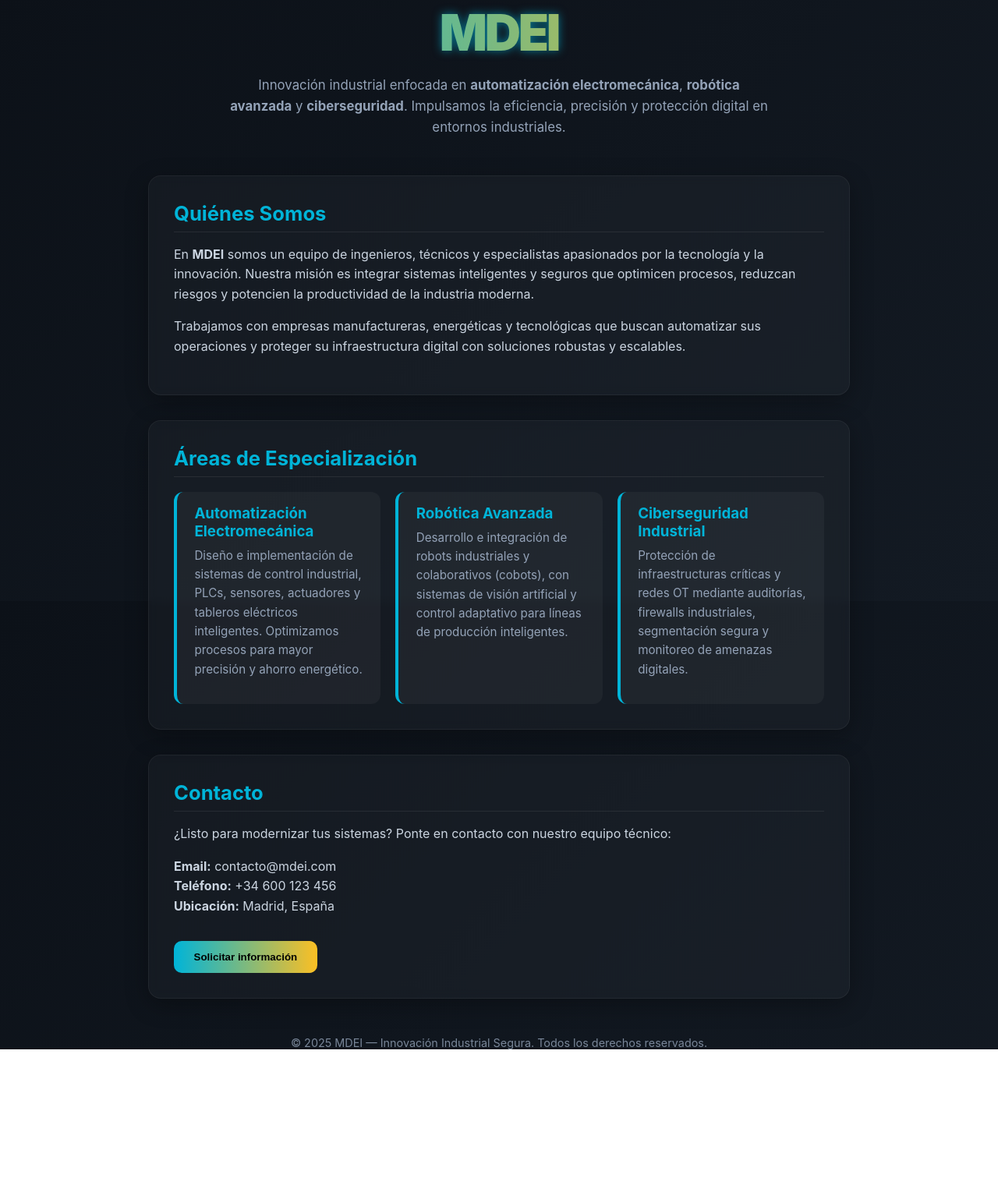
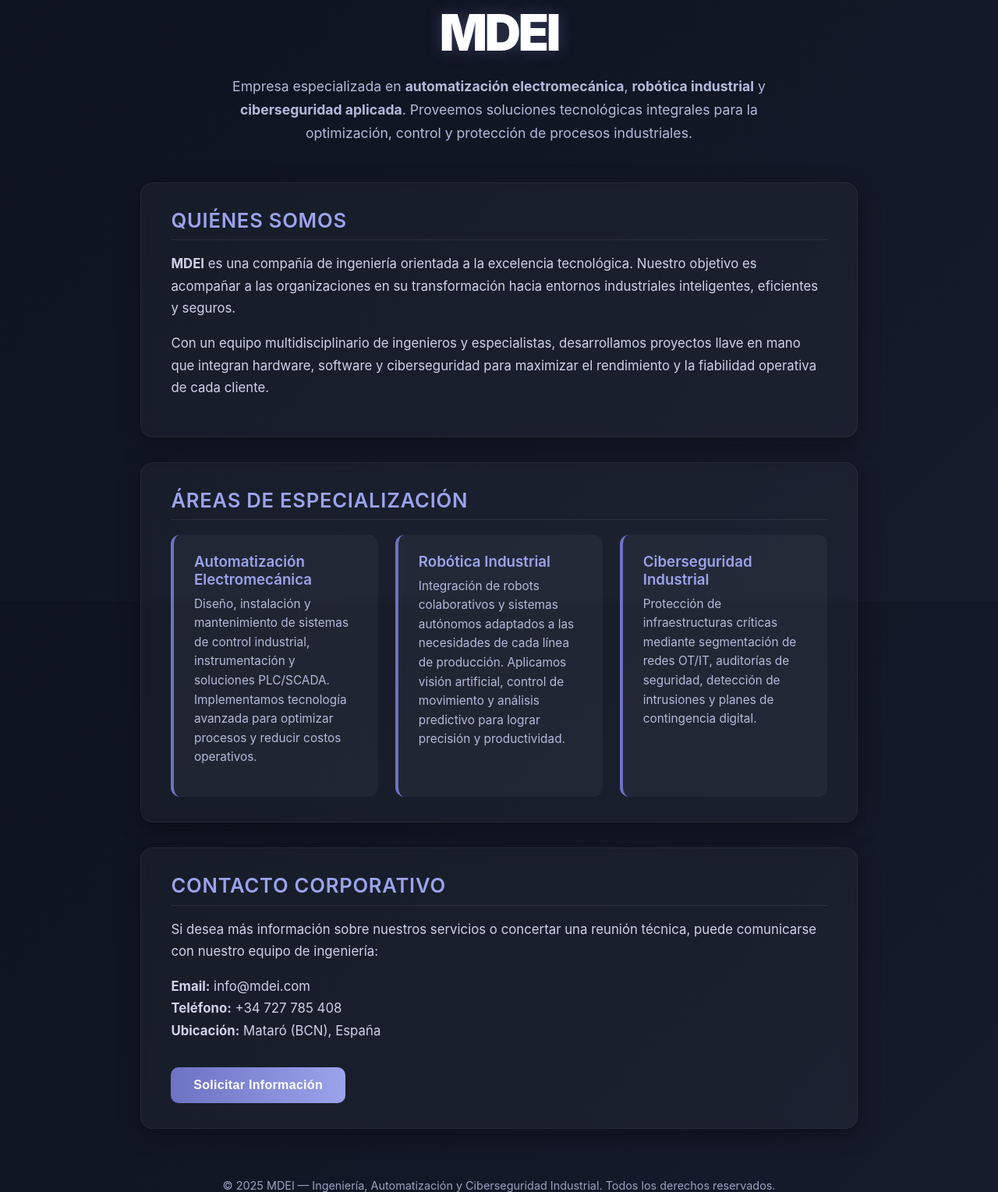
Before and after one commit to AleixFH/Aleixfh.github.io, a plain HTML site: page index.html in a window 1280 px wide. Shown: the part 29-1558 px from the top of the page at 78% size. Before the commit the page ends 1375 px from the top, so only its background shows below. Drawn offline with Linux system fonts and the light colour scheme.

Commit message:
Update index.html

```diff
--- a/index.html
+++ b/index.html
@@ -6,16 +6,18 @@
   <title>MDEI | Automatización, Robótica y Ciberseguridad</title>
   <style>
     :root {
-      --bg1: #0c1118;
-      --bg2: #131a23;
-      --accent: #00b4d8;      /* Cian industrial */
-      --accent2: #fbbf24;     /* Ámbar técnico */
-      --steel: #94a3b8;       /* Gris metálico */
-      --text: #e2e8f0;
+      --bg1: #0e1320;
+      --bg2: #161b2c;
+      --accent: #6d72c3;       /* Lila azulado principal */
+      --accent2: #9ba3eb;      /* Suave lila claro */
+      --text: #e7e9f6;
+      --steel: #b4badb;
+      --white: #ffffff;
     }
 
     * { margin: 0; padding: 0; box-sizing: border-box; }
     html, body { height: 100%; font-family: 'Inter', system-ui, sans-serif; }
+
     body {
       background: linear-gradient(135deg, var(--bg1), var(--bg2));
       color: var(--text);
@@ -23,7 +25,6 @@
       display: flex;
       flex-direction: column;
       align-items: center;
-      justify-content: flex-start;
       min-height: 100vh;
       padding: 2rem;
     }
@@ -34,68 +35,65 @@
     }
 
     .logo {
-      font-size: clamp(2.8rem, 5vw, 4rem);
+      font-size: clamp(3rem, 5vw, 4.5rem);
       font-weight: 900;
       letter-spacing: -0.05em;
-      background: linear-gradient(90deg, var(--accent), var(--accent2));
-      -webkit-background-clip: text;
-      color: transparent;
+      color: var(--white);
       text-transform: uppercase;
-      animation: shine 5s ease-in-out infinite;
-    }
-
-    @keyframes shine {
-      0%,100% { filter: drop-shadow(0 0 6px rgba(0,180,216,0.6)); }
-      50% { filter: drop-shadow(0 0 14px rgba(251,191,36,0.7)); }
+      text-shadow: 0 0 20px rgba(155, 163, 235, 0.25);
     }
 
     header p {
       color: var(--steel);
-      max-width: 700px;
+      max-width: 750px;
       margin: 1rem auto 0;
-      line-height: 1.6;
-      font-size: 1.05rem;
+      line-height: 1.7;
+      font-size: 1.1rem;
     }
 
     section {
-      background: rgba(255,255,255,0.03);
-      border: 1px solid rgba(255,255,255,0.05);
+      background: rgba(255, 255, 255, 0.03);
+      border: 1px solid rgba(255, 255, 255, 0.05);
       border-radius: 16px;
-      padding: 2rem;
+      padding: 2rem 2.4rem;
       margin-bottom: 2rem;
       width: 100%;
-      max-width: 900px;
-      box-shadow: 0 8px 30px rgba(0,0,0,0.3);
+      max-width: 920px;
+      box-shadow: 0 8px 28px rgba(0, 0, 0, 0.35);
       backdrop-filter: blur(6px);
     }
 
     section h2 {
       font-size: 1.6rem;
-      color: var(--accent);
+      color: var(--accent2);
       border-bottom: 1px solid rgba(255,255,255,0.08);
-      padding-bottom: 0.5rem;
+      padding-bottom: 0.6rem;
       margin-bottom: 1rem;
+      font-weight: 600;
+      text-transform: uppercase;
+      letter-spacing: 0.03em;
     }
 
     section p {
-      color: #cbd5e1;
-      line-height: 1.6;
+      color: #cfd2ea;
+      line-height: 1.7;
       margin-bottom: 1rem;
+      font-size: 1.05rem;
     }
 
     .areas {
       display: grid;
-      grid-template-columns: repeat(auto-fit, minmax(250px, 1fr));
-      gap: 1.2rem;
+      grid-template-columns: repeat(auto-fit, minmax(260px, 1fr));
+      gap: 1.4rem;
       margin-top: 1.2rem;
     }
 
     .area {
       background: rgba(255,255,255,0.04);
       border-radius: 12px;
-      padding: 1rem 1.4rem;
+      padding: 1.4rem 1.6rem;
       border-left: 4px solid var(--accent);
-      transition: transform 0.2s ease, border-color 0.3s ease;
+      transition: transform 0.25s ease, border-color 0.3s ease;
     }
 
     .area:hover {
@@ -104,56 +102,64 @@
     }
 
     .area h3 {
-      color: var(--accent);
+      color: var(--accent2);
       margin-bottom: 0.5rem;
+      font-weight: 600;
     }
 
     .area p {
       color: var(--steel);
-      font-size: 0.95rem;
-    }
-
-    footer {
-      margin-top: auto;
-      text-align: center;
-      padding-top: 1rem;
-      color: var(--steel);
-      font-size: 0.9rem;
-      opacity: 0.8;
+      font-size: 0.96rem;
+      line-height: 1.6;
     }
 
     .btn {
       background: linear-gradient(90deg, var(--accent), var(--accent2));
       border: none;
-      padding: 0.8rem 1.6rem;
+      padding: 0.9rem 1.8rem;
       border-radius: 10px;
-      color: #000;
+      color: #fff;
       font-weight: 600;
       cursor: pointer;
       margin-top: 1rem;
       transition: transform 0.2s ease, opacity 0.2s ease;
+      font-size: 1rem;
+      letter-spacing: 0.02em;
     }
     .btn:hover { transform: translateY(-2px); opacity: 0.9; }
+
+    footer {
+      margin-top: auto;
+      text-align: center;
+      padding-top: 2rem;
+      color: var(--steel);
+      font-size: 0.9rem;
+      opacity: 0.85;
+    }
   </style>
 </head>
 <body>
   <header>
     <div class="logo">MDEI</div>
-    <p>Innovación industrial enfocada en <strong>automatización electromecánica</strong>,
-      <strong>robótica avanzada</strong> y <strong>ciberseguridad</strong>.
-      Impulsamos la eficiencia, precisión y protección digital en entornos industriales.</p>
+    <p>
+      Empresa especializada en <strong>automatización electromecánica</strong>,
+      <strong>robótica industrial</strong> y <strong>ciberseguridad aplicada</strong>.
+      Proveemos soluciones tecnológicas integrales para la optimización,
+      control y protección de procesos industriales.
+    </p>
   </header>
 
   <section id="nosotros">
     <h2>Quiénes Somos</h2>
     <p>
-      En <strong>MDEI</strong> somos un equipo de ingenieros, técnicos y especialistas apasionados por la
-      tecnología y la innovación. Nuestra misión es integrar sistemas inteligentes y seguros que optimicen
-      procesos, reduzcan riesgos y potencien la productividad de la industria moderna.
+      <strong>MDEI</strong> es una compañía de ingeniería orientada a la excelencia tecnológica.
+      Nuestro objetivo es acompañar a las organizaciones en su transformación hacia entornos
+      industriales inteligentes, eficientes y seguros.
     </p>
     <p>
-      Trabajamos con empresas manufactureras, energéticas y tecnológicas que buscan automatizar sus
-      operaciones y proteger su infraestructura digital con soluciones robustas y escalables.
+      Con un equipo multidisciplinario de ingenieros y especialistas, desarrollamos proyectos
+      llave en mano que integran hardware, software y ciberseguridad para maximizar el rendimiento
+      y la fiabilidad operativa de cada cliente.
     </p>
   </section>
 
@@ -162,33 +168,48 @@
     <div class="areas">
       <div class="area">
         <h3>Automatización Electromecánica</h3>
-        <p>Diseño e implementación de sistemas de control industrial, PLCs, sensores, actuadores y
-        tableros eléctricos inteligentes. Optimizamos procesos para mayor precisión y ahorro energético.</p>
+        <p>
+          Diseño, instalación y mantenimiento de sistemas de control industrial, instrumentación
+          y soluciones PLC/SCADA. Implementamos tecnología avanzada para optimizar procesos
+          y reducir costos operativos.
+        </p>
       </div>
       <div class="area">
-        <h3>Robótica Avanzada</h3>
-        <p>Desarrollo e integración de robots industriales y colaborativos (cobots), con sistemas
-        de visión artificial y control adaptativo para líneas de producción inteligentes.</p>
+        <h3>Robótica Industrial</h3>
+        <p>
+          Integración de robots colaborativos y sistemas autónomos adaptados a las necesidades
+          de cada línea de producción. Aplicamos visión artificial, control de movimiento y
+          análisis predictivo para lograr precisión y productividad.
+        </p>
       </div>
       <div class="area">
         <h3>Ciberseguridad Industrial</h3>
-        <p>Protección de infraestructuras críticas y redes OT mediante auditorías, firewalls industriales,
-        segmentación segura y monitoreo de amenazas digitales.</p>
+        <p>
+          Protección de infraestructuras críticas mediante segmentación de redes OT/IT,
+          auditorías de seguridad, detección de intrusiones y planes de contingencia digital.
+        </p>
       </div>
     </div>
   </section>
 
   <section id="contacto">
-    <h2>Contacto</h2>
-    <p>¿Listo para modernizar tus sistemas? Ponte en contacto con nuestro equipo técnico:</p>
-    <p><strong>Email:</strong> contacto@mdei.com<br>
-       <strong>Teléfono:</strong> +34 600 123 456<br>
-       <strong>Ubicación:</strong> Madrid, España</p>
-    <button class="btn" onclick="alert('Gracias por tu interés. Pronto te contactaremos.')">Solicitar información</button>
+    <h2>Contacto Corporativo</h2>
+    <p>
+      Si desea más información sobre nuestros servicios o concertar una reunión técnica,
+      puede comunicarse con nuestro equipo de ingeniería:
+    </p>
+    <p>
+      <strong>Email:</strong> info@mdei.com<br>
+      <strong>Teléfono:</strong> +34 727 785 408<br>
+      <strong>Ubicación:</strong> Mataró (BCN), España
+    </p>
+    <button class="btn" onclick="alert('Gracias por contactar con MDEI. Un representante se pondrá en contacto con usted en breve.')">
+      Solicitar Información
+    </button>
   </section>
 
   <footer>
-    © 2025 MDEI — Innovación Industrial Segura. Todos los derechos reservados.
+    © 2025 MDEI — Ingeniería, Automatización y Ciberseguridad Industrial. Todos los derechos reservados.
   </footer>
 </body>
 </html>
```
